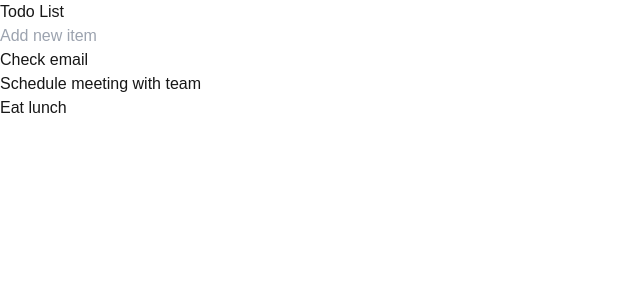
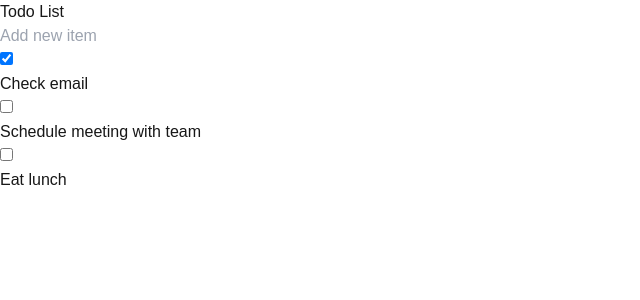
Before and after one commit to KennyLewis/todo-list-nextjs, a Next.js app: page / in a window 1280 px wide. Shown: the top 300 px of the page, without its empty margins (0-640 px from the left). Built offline with nearby package versions, Linux system fonts and the light colour scheme.

Commit message:
Stub TodoItem

```diff
--- /dev/null
+++ b/src/app/components/TodoItem.tsx
@@ -0,0 +1,10 @@
+const TodoItem = ({ todo }: {todo: Todo}) => {
+    return (
+        <div className="flex items-center gap-4">
+            <input type="checkbox" checked={todo.checked} />
+            <p className={todo.checked ? "line-through" : ""}>{todo.label}</p>
+        </div>
+    );
+};
+
+export default TodoItem;
--- a/src/app/page.tsx
+++ b/src/app/page.tsx
@@ -2,6 +2,7 @@
 import { useState } from "react";
 import { v4 as uuid } from "uuid";
 import AddTodoInput from "./components/AddTodoInput";
+import TodoItem from "./components/TodoItem";
 
 
 export default function Home() {
@@ -32,7 +33,7 @@ const [todos, setTodos] = useState<Todo[]>(initialData);
         <h1>Todo List</h1>
         <AddTodoInput />
         {todos.map((todo) => (
-          <h1 key={todo.id}>{todo.label}</h1>
+          <TodoItem key={todo.id} todo={todo} />
         ))}
       </main>
       <footer className="row-start-3 flex gap-6 flex-wrap items-center justify-center">
```
